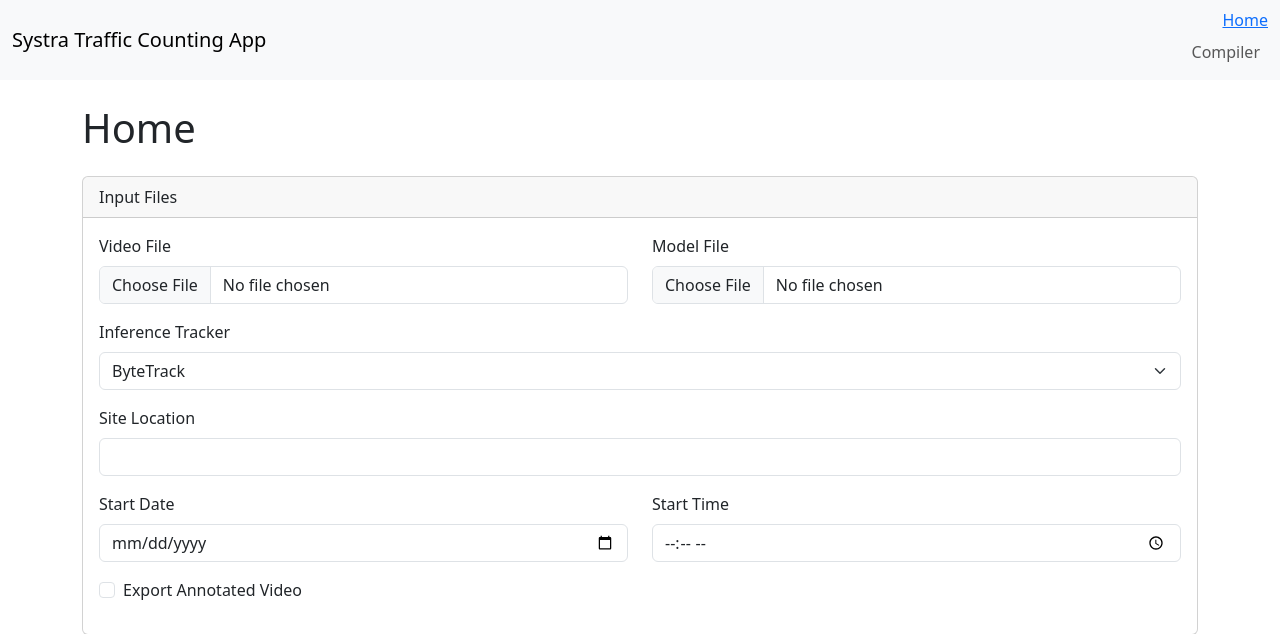
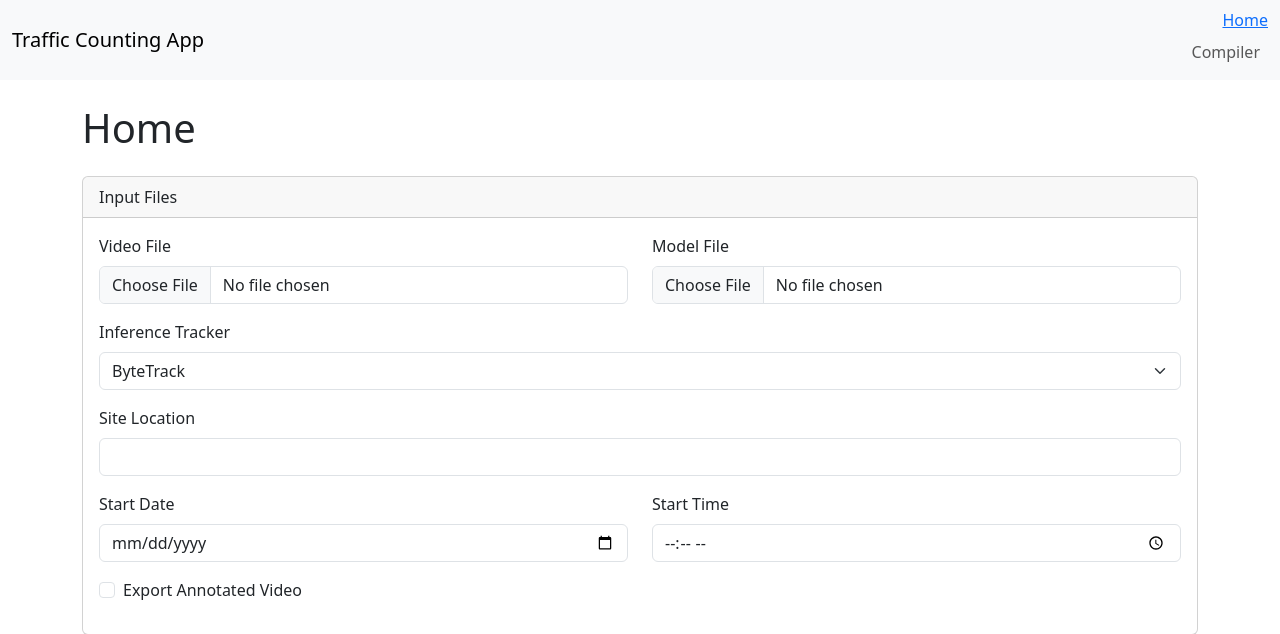
Before and after one commit to systragroup/SG-TCTool, a Flask app: page / in a window 1280 px wide. Shown: the top 634 px of the page. Run offline with Flask 3, Linux system fonts and the light colour scheme; parts of the project's set-up code (start-up, migrations or seed data) failed here and were passed over; some libraries are stand-ins or nearby versions.

Commit message:
Refactor: update HTML title and progress bar classes for consistency

```diff
--- a/templates/index.html
+++ b/templates/index.html
@@ -2,14 +2,14 @@
 <html lang="en">
 <head>
     <meta charset="UTF-8">
-    <title>Systra Traffic Counting App</title>
+    <title>Traffic Counting App</title>
     <link href="https://cdn.jsdelivr.net/npm/bootstrap@5.3.0/dist/css/bootstrap.min.css" rel="stylesheet">
     <style>
         /* Custom Colors */
-        .progress-bar-systra-red {
-            background-color: #D22328; /* Systra Red */
+        .progress-bar-red {
+            background-color: #D22328; /* Red */
         }
-        .progress-bar-systra-gray {
+        .progress-bar-gray {
             background-color: #7b7a7a; /* Gray */
         }
 
@@ -65,7 +65,7 @@
     <nav class="navbar navbar-expand-lg navbar-light bg-light">
         <div class="container-fluid">
             <!-- App Title -->
-            <a class="navbar-brand" href="/">Systra Traffic Counting App</a>
+            <a class="navbar-brand" href="/">Traffic Counting App</a>
             <!-- Toggler -->
             <button class="navbar-toggler" type="button" data-bs-toggle="collapse" data-bs-target="#navbarNav" aria-controls="navbarNav" aria-expanded="false" aria-label="Toggle navigation">
                 <span class="navbar-toggler-icon"></span>
@@ -182,19 +182,19 @@
                 <!-- YOLO Progress Bar -->
                 <div class="progress-row">
                     <div class="progress" style="height: 20px; flex: 1;">
-                        <div id="progressBarYOLO" class="progress-bar progress-bar-striped progress-bar-animated progress-bar-systra-red" role="progressbar" style="width: 0%;">YOLO: 0%</div>
+                        <div id="progressBarYOLO" class="progress-bar progress-bar-striped progress-bar-animated progress-bar-red" role="progressbar" style="width: 0%;">YOLO: 0%</div>
                     </div>
                 </div>
                 <!-- Counting, Excel, Annotation Progress Bars -->
                 <div class="progress-row three-columns">
                     <div class="progress" style="height: 20px;">
-                        <div id="progressBarCounting" class="progress-bar progress-bar-striped progress-bar-animated progress-bar-systra-gray" role="progressbar" style="width: 0%;">Counting: 0%</div>
+                        <div id="progressBarCounting" class="progress-bar progress-bar-striped progress-bar-animated progress-bar-gray" role="progressbar" style="width: 0%;">Counting: 0%</div>
                     </div>
                     <div class="progress" style="height: 20px;">
-                        <div id="progressBarExcel" class="progress-bar progress-bar-striped progress-bar-animated progress-bar-systra-red" role="progressbar" style="width: 0%;">Excel: 0%</div>
+                        <div id="progressBarExcel" class="progress-bar progress-bar-striped progress-bar-animated progress-bar-red" role="progressbar" style="width: 0%;">Excel: 0%</div>
                     </div>
                     <div class="progress" style="height: 20px;">
-                        <div id="progressBarAnnotation" class="progress-bar progress-bar-striped progress-bar-animated progress-bar-systra-gray" role="progressbar" style="width: 0%;">Annotation: 0%</div>
+                        <div id="progressBarAnnotation" class="progress-bar progress-bar-striped progress-bar-animated progress-bar-gray" role="progressbar" style="width: 0%;">Annotation: 0%</div>
                 </div>
             </div>
             </div>
```
